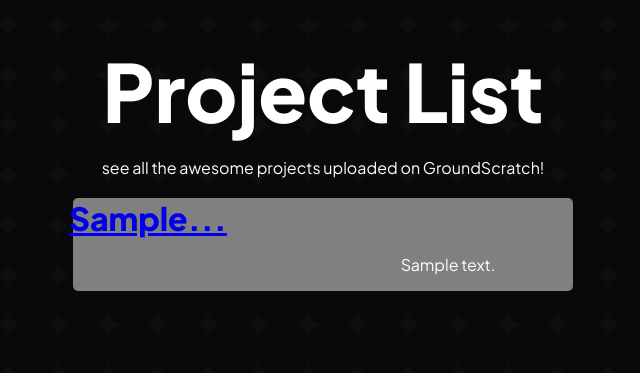
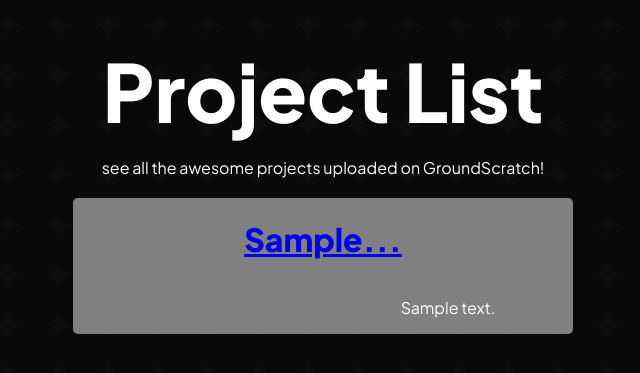
Before and after one commit to Rix565/GroundScratch, a Flask app: page /project/list/ in a window 1280 px wide. Shown: the top 373 px of the page, without its empty margins (317-957 px from the left). Run offline with Flask 2, Linux system fonts and the light colour scheme; tables that the repository leaves empty hold one stand-in row (values such as "Sample post").

Commit message:
[STATIC] Modified style.css

```diff
--- a/static/style.css
+++ b/static/style.css
@@ -110,7 +110,7 @@
   background-color: red;
   border-radius: 5px;
 }
-.project-item h1{
+.project-item h3{
   text-align: center;
   margin: 0;
   margin-right: 350px
```
